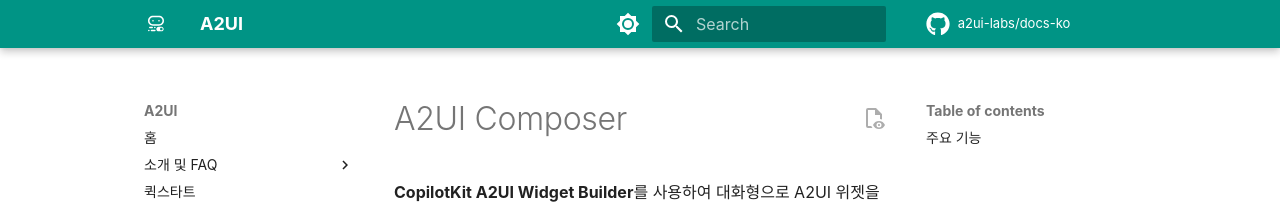
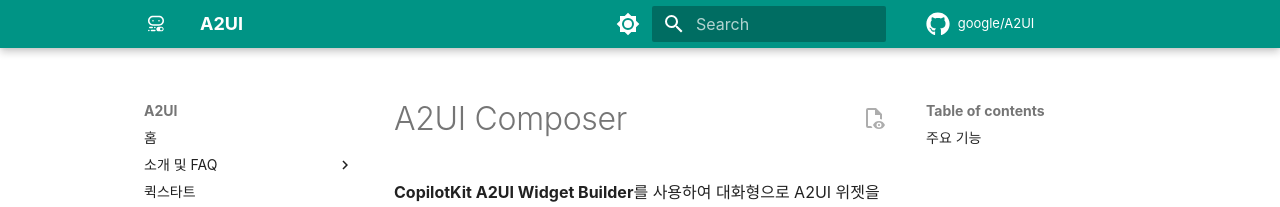
Before and after one commit to a2ui-labs/docs-ko, an MkDocs documentation site: the page built from docs/composer.md, in a window 1280 px wide. Shown: the top 207 px of the page. Built offline with MkDocs 1.6.1 and Material for MkDocs 9.7.7, drawn with Linux system fonts in a browser that asks for light colours; some web fonts are replaced; comment, search, counter and statistics services are not loaded.

Commit message:
Update repository metadata in mkdocs.yaml
Changed repo_name, repo_url, and edit_uri to reference the google/A2UI repository instead of a2ui-labs/docs-ko.

```diff
--- a/mkdocs.yaml
+++ b/mkdocs.yaml
@@ -68,9 +68,9 @@
       - 메시지 레퍼런스: reference/messages.md
 
 # Repository
-repo_name: a2ui-labs/docs-ko
-repo_url: https://github.com/a2ui-labs/docs-ko
-edit_uri: edit/main/docs/
+repo_name: google/A2UI
+repo_url: https://github.com/google/A2UI
+edit_uri: raw/main/docs/
 
 # Copyright
 copyright: Copyright Google 2025&nbsp;&nbsp;|&nbsp;&nbsp;<a href="//policies.google.com/terms">Terms</a>&nbsp;&nbsp;|&nbsp;&nbsp;<a href="//policies.google.com/privacy">Privacy</a>&nbsp;&nbsp;|&nbsp;&nbsp;<a href="#__consent">Manage cookies</a>
```
